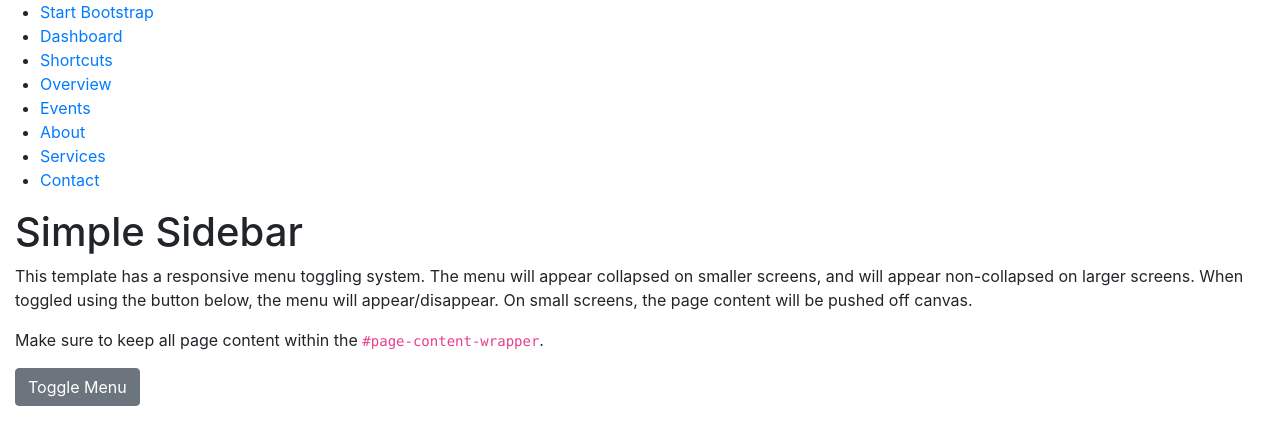
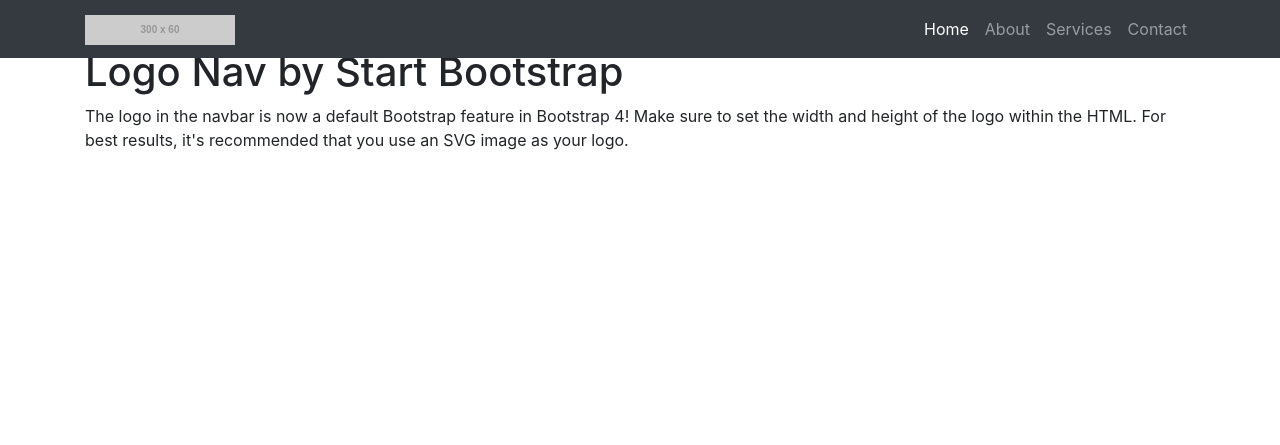
Before and after one commit to mbyra/fbhackathon2018, a Django app: page / in a window 1280 px wide. Shown: the top 445 px of the page. Run offline with Django 3.2, Linux system fonts and the light colour scheme; grey boxes labelled with a size stand in for pictures from a placeholder-image service; some libraries are stand-ins or nearby versions.

Commit message:
template ready

```diff
--- a/LiveLecture/templates/LiveLecture/base.html
+++ b/LiveLecture/templates/LiveLecture/base.html
@@ -1,6 +1,7 @@
+<!DOCTYPE html>
 
-<!DOCTYPE html>
 {% load static %}
+
 <html lang="en">
 
 <head>
@@ -10,74 +11,59 @@
     <meta name="description" content="">
     <meta name="author" content="">
 
-    <title>Simple Sidebar - Start Bootstrap Template</title>
+    <title>Logo Nav - Start Bootstrap Template</title>
+
     <!-- Bootstrap core CSS -->
     <link rel="stylesheet" href="https://stackpath.bootstrapcdn.com/bootstrap/4.1.0/css/bootstrap.min.css">
     <script src="https://ajax.googleapis.com/ajax/libs/jquery/3.3.1/jquery.min.js"></script>
     <script src="https://cdnjs.cloudflare.com/ajax/libs/popper.js/1.14.0/umd/popper.min.js"></script>
     <script src="https://maxcdn.bootstrapcdn.com/bootstrap/4.1.0/js/bootstrap.min.js"></script>
-
 </head>
 
 <body>
 
-    <div id="wrapper">
-
-        <!-- Sidebar -->
-        <div id="sidebar-wrapper">
-            <ul class="sidebar-nav">
-                <li class="sidebar-brand">
-                    <a href="#">
-                        Start Bootstrap
+<!-- Navigation -->
+<nav class="navbar navbar-expand-lg navbar-dark bg-dark fixed-top">
+    <div class="container">
+        <a class="navbar-brand" href="#">
+            <img src="http://placehold.it/300x60?text=Logo" width="150" height="30" alt="">
+        </a>
+        <button class="navbar-toggler" type="button" data-toggle="collapse" data-target="#navbarResponsive"
+                aria-controls="navbarResponsive" aria-expanded="false" aria-label="Toggle navigation">
+            <span class="navbar-toggler-icon"></span>
+        </button>
+        <div class="collapse navbar-collapse" id="navbarResponsive">
+            <ul class="navbar-nav ml-auto">
+                <li class="nav-item active">
+                    <a class="nav-link" href="#">Home
+                        <span class="sr-only">(current)</span>
                     </a>
                 </li>
-                <li>
-                    <a href="#">Dashboard</a>
+                <li class="nav-item">
+                    <a class="nav-link" href="#">About</a>
                 </li>
-                <li>
-                    <a href="#">Shortcuts</a>
+                <li class="nav-item">
+                    <a class="nav-link" href="#">Services</a>
                 </li>
-                <li>
-                    <a href="#">Overview</a>
-                </li>
-                <li>
-                    <a href="#">Events</a>
-                </li>
-                <li>
-                    <a href="#">About</a>
-                </li>
-                <li>
-                    <a href="#">Services</a>
-                </li>
-                <li>
-                    <a href="#">Contact</a>
+                <li class="nav-item">
+                    <a class="nav-link" href="#">Contact</a>
                 </li>
             </ul>
         </div>
-        <!-- /#sidebar-wrapper -->
+    </div>
+</nav>
 
-        <!-- Page Content -->
-        <div id="page-content-wrapper">
-            <div class="container-fluid">
-                <h1>Simple Sidebar</h1>
-                <p>This template has a responsive menu toggling system. The menu will appear collapsed on smaller screens, and will appear non-collapsed on larger screens. When toggled using the button below, the menu will appear/disappear. On small screens, the page content will be pushed off canvas.</p>
-                <p>Make sure to keep all page content within the <code>#page-content-wrapper</code>.</p>
-                <a href="#menu-toggle" class="btn btn-secondary" id="menu-toggle">Toggle Menu</a>
-            </div>
-        </div>
-        <!-- /#page-content-wrapper -->
+<!-- Page Content -->
+<div class="container">
+    <h1 class="mt-5">Logo Nav by Start Bootstrap</h1>
+    <p>The logo in the navbar is now a default Bootstrap feature in Bootstrap 4! Make sure to set the width and height
+        of the logo within the HTML. For best results, it's recommended that you use an SVG image as your logo.</p>
+</div>
+<!-- /.container -->
 
-    </div>
-    <!-- /#wrapper -->
-
-
-    <!-- Menu Toggle Script -->
-    <script>
-    $("#menu-toggle").click(function(e) {
-        e.preventDefault();
-        $("#wrapper").toggleClass("toggled");
-    });
-    </script>
+<!-- Bootstrap core JavaScript -->
+<script src="vendor/jquery/jquery.min.js"></script>
+<script src="vendor/bootstrap/js/bootstrap.bundle.min.js"></script>
 
 </body>
 
```
Also changed, not shown: LiveLecture/static/LiveLecture/style.css (+10 -117 lines).
